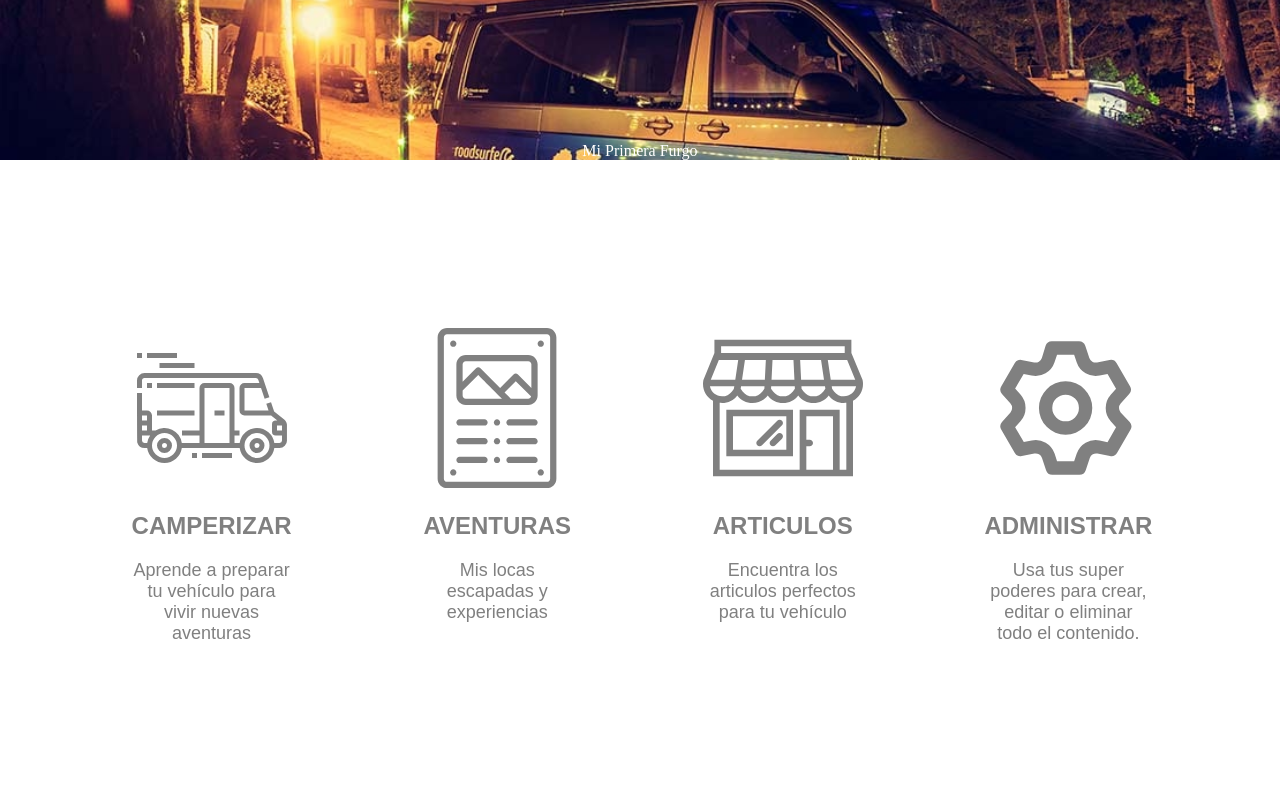
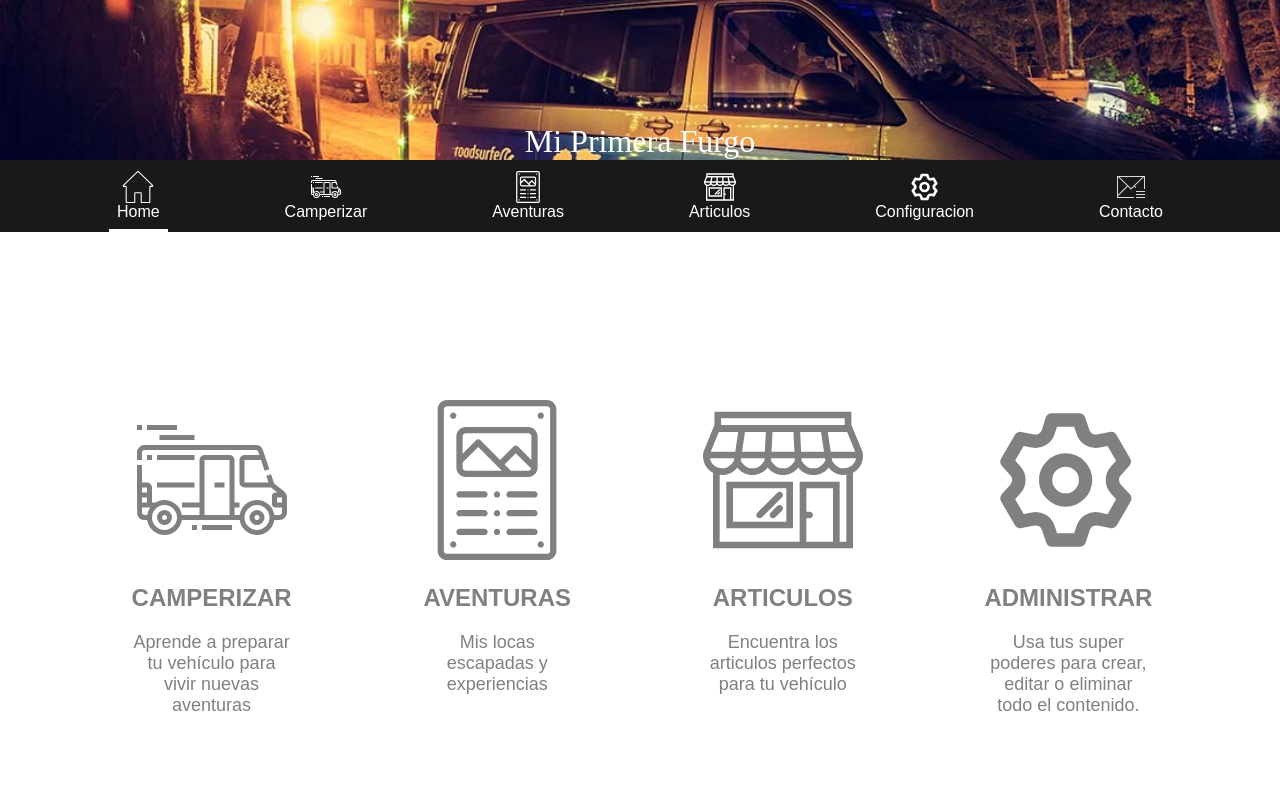
Before and after one commit to j0tac3/miprimerafurgo, an Angular app: page /home in a window 1280 px wide. Shown: the top 800 px of the page. Built offline with nearby package versions, Linux system fonts and the light colour scheme; a web font is replaced by a local one.

Commit message:
Agregando funcionalidad al buscador en Ariticulos

```diff
--- a/src/app/app.component.css
+++ b/src/app/app.component.css
@@ -0,0 +1,7 @@
+.show_menu{
+    transform: translateY(-100%);
+    z-index: -1;
+}
+.menu{
+    transition: transform.5s;
+}
--- a/src/app/app.component.html
+++ b/src/app/app.component.html
@@ -1,4 +1,4 @@
 <app-header></app-header>
-<app-lateral-menu [hidden]="isHome"></app-lateral-menu>
+<app-lateral-menu class="menu" [ngClass]="{'show_menu' : !isHome }"></app-lateral-menu>
 <router-outlet (activate)="onActivate($event)"></router-outlet>
 <app-footer></app-footer>
--- a/src/app/components/home-components/header/header.component.css
+++ b/src/app/components/home-components/header/header.component.css
@@ -32,6 +32,7 @@
     font-family: "Borg";
     font-family: "Anurati";
     font-family: "Elianto";
+    font-size: 2rem;
     width: 100%;
     position: absolute;
     text-align: center;
```
